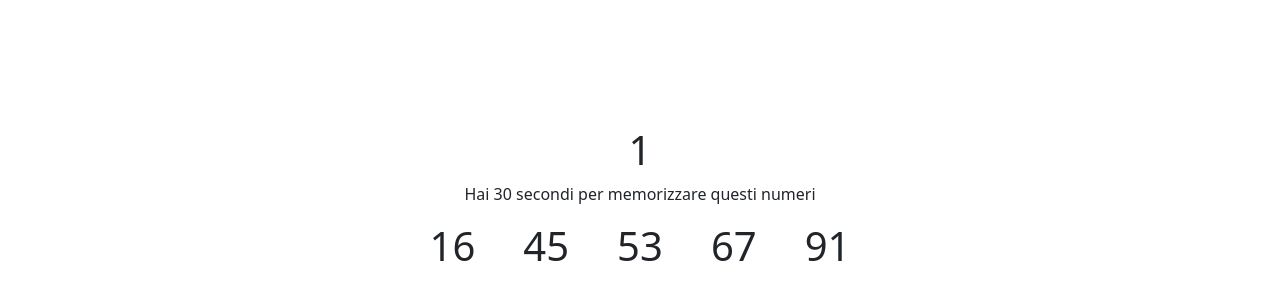
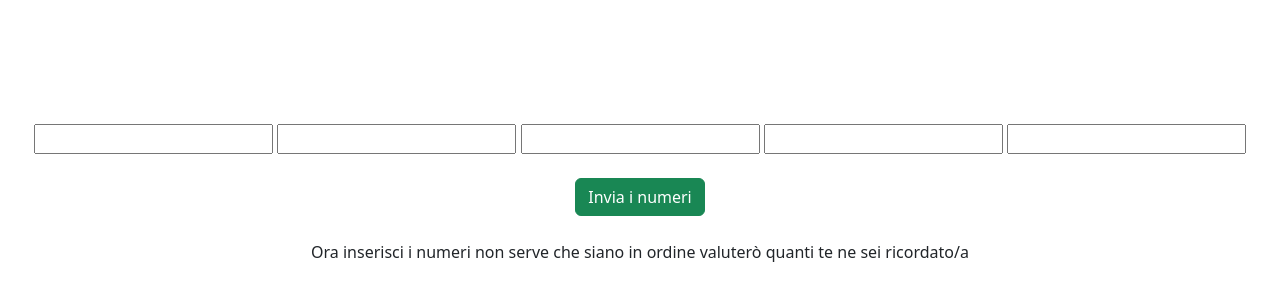
Before and after one commit to orazi-paolo/js-simon, a plain HTML site: page index.html in a window 1280 px wide. Shown: the part 198-498 px from the top of the page. Drawn offline with nearby package versions, Linux system fonts and the light colour scheme.

Commit message:
added list number && change screen when timer ends

```diff
--- a/index.html
+++ b/index.html
@@ -20,23 +20,24 @@
 <body>
     <div class="d-flex align-items-center justify-content-center vh-100 flex-column">
         <div id="countdown" class="h1"></div>
-        <p class="">Hai 30 secondi per memorizzare questi numeri</p>
-        <div class="d-flex gap-5 h1">
+        <p id="description">Hai 30 secondi per memorizzare questi numeri</p>
+        <div id="guessNumber" class="d-flex gap-5 h1">
             <div>16</div>
             <div>45</div>
             <div>53</div>
             <div>67</div>
             <div>91</div>
         </div>
-        <div class="mb-4 d-none">
-            <input type="number">
-            <input type="number">
-            <input type="number">
-            <input type="number">
-            <input type="number">
+        <div id="input-user" class="mb-4 d-none">
+            <input id="num1" type="number">
+            <input id="num2" type="number">
+            <input id="num3" type="number">
+            <input id="num4" type="number">
+            <input id="num5" type="number">
         </div>
         <button class="btn btn-success mb-4 d-none">Invia i numeri</button>
-        <p class="d-none">Ora inserisci i numeri non serve che siano in ordine valuterò quanti te ne sei ricordato/a</p>
+        <p id="valuation" class="d-none">Ora inserisci i numeri non serve che siano in ordine valuterò quanti te ne sei
+            ricordato/a</p>
     </div>
 
 </body>
--- a/js/script.js
+++ b/js/script.js
@@ -1,8 +1,14 @@
 // Prendo dal dom gli elementi che mi servono
 const countdownField = document.getElementById('countdown');
+const guessNumber = document.getElementById('guessNumber');
+const inputUser = document.getElementById('input-user');
+const description = document.getElementById('description');
+const buttonSendNumber = document.querySelector('button');
+const valuation = document.getElementById('valuation');
+
 
 // Creo una variabile per il tempo rimanente
-let timeLeft = 5;
+let timeLeft = 2;
 
 // Creo la funzione per il countdown
 function countdown() {
@@ -14,8 +20,20 @@ function countdown() {
         clearInterval(countdownInterval);
         // faccio sparire il tempo rimanente
         countdownField.classList.add('d-none');
+        // faccio sparire i numeri da ricordarsi
+        guessNumber.classList.add('d-none');
+        // tolgo la descrizione
+        description.classList.add('d-none');
+        // rendo visibili gli input per il giocatore
+        inputUser.classList.remove('d-none');
+        // e rendo infine visibili il bottone e la spiegazione di cosa fare
+        buttonSendNumber.classList.remove('d-none');
+        valuation.classList.remove('d-none');
     }
 }
 
 // Creo l'intervallo
 const countdownInterval = setInterval(countdown, 1000);
+
+// creo un array dei numeri scritti in pagina
+const guessNumberArray = [16, 45, 53, 67, 91];
```
